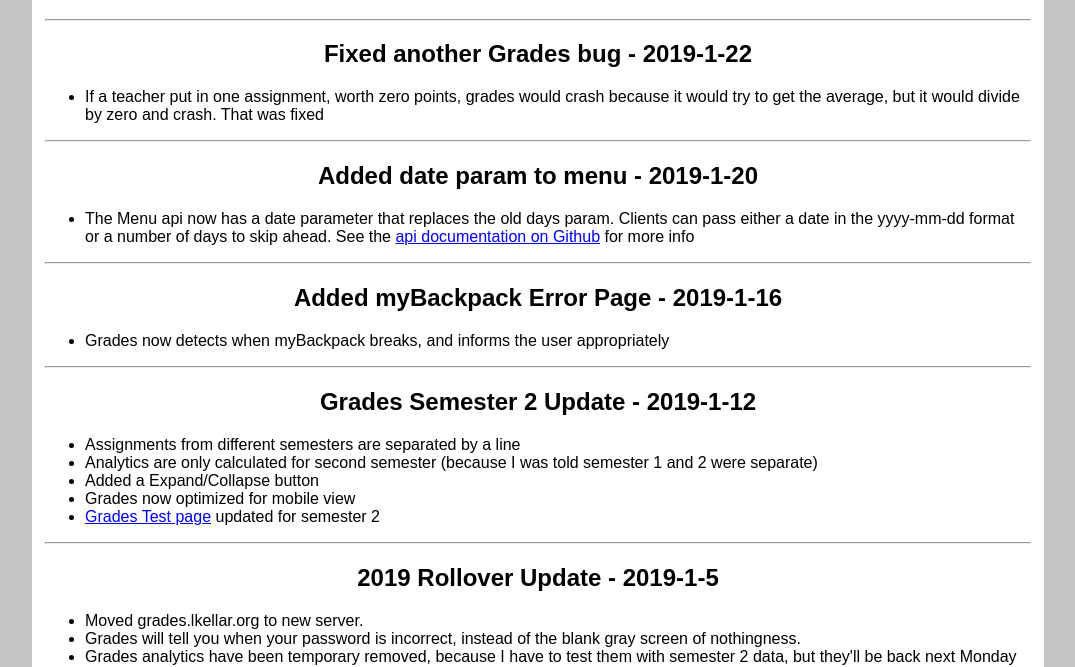
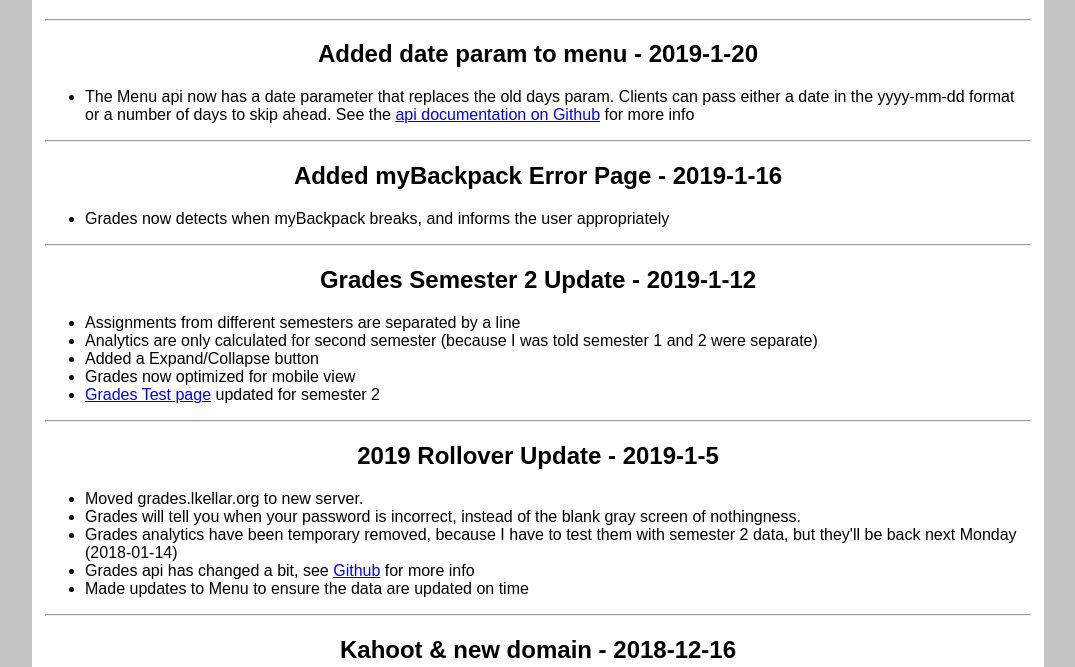
Before and after one commit to lkellar/website, a plain HTML site: page changelog/index.html in a window 1280 px wide. Shown: the part 82-749 px from the top of the page, without its empty margins (102-1177 px from the left). Drawn offline with Linux system fonts and the light colour scheme.

Commit message:
remove d changelog entry

```diff
--- a/changelog/index.html
+++ b/changelog/index.html
@@ -8,13 +8,6 @@
 <body>
 <main>
     <h1>Changelog</h1>
-<hr>
-<article>
-<h2>Fixed another Grades bug - 2019-1-22</h2>
-<ul>
-<li>If a teacher put in one assignment, worth zero points, grades would crash because it would try to get the average, but it would divide by zero and crash. That was fixed</li>
-</ul>
-</article>
 
 <hr>
 <article>
```
